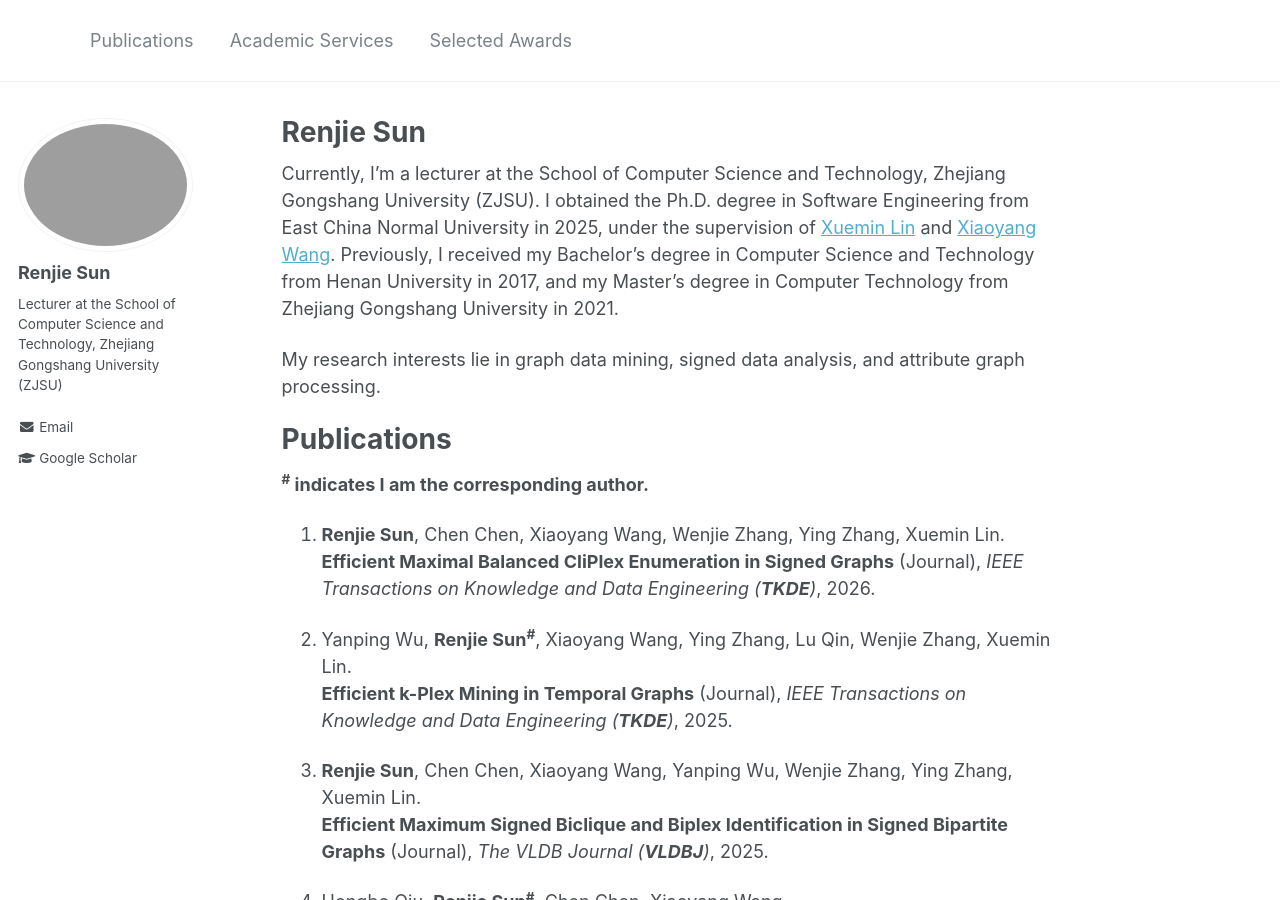
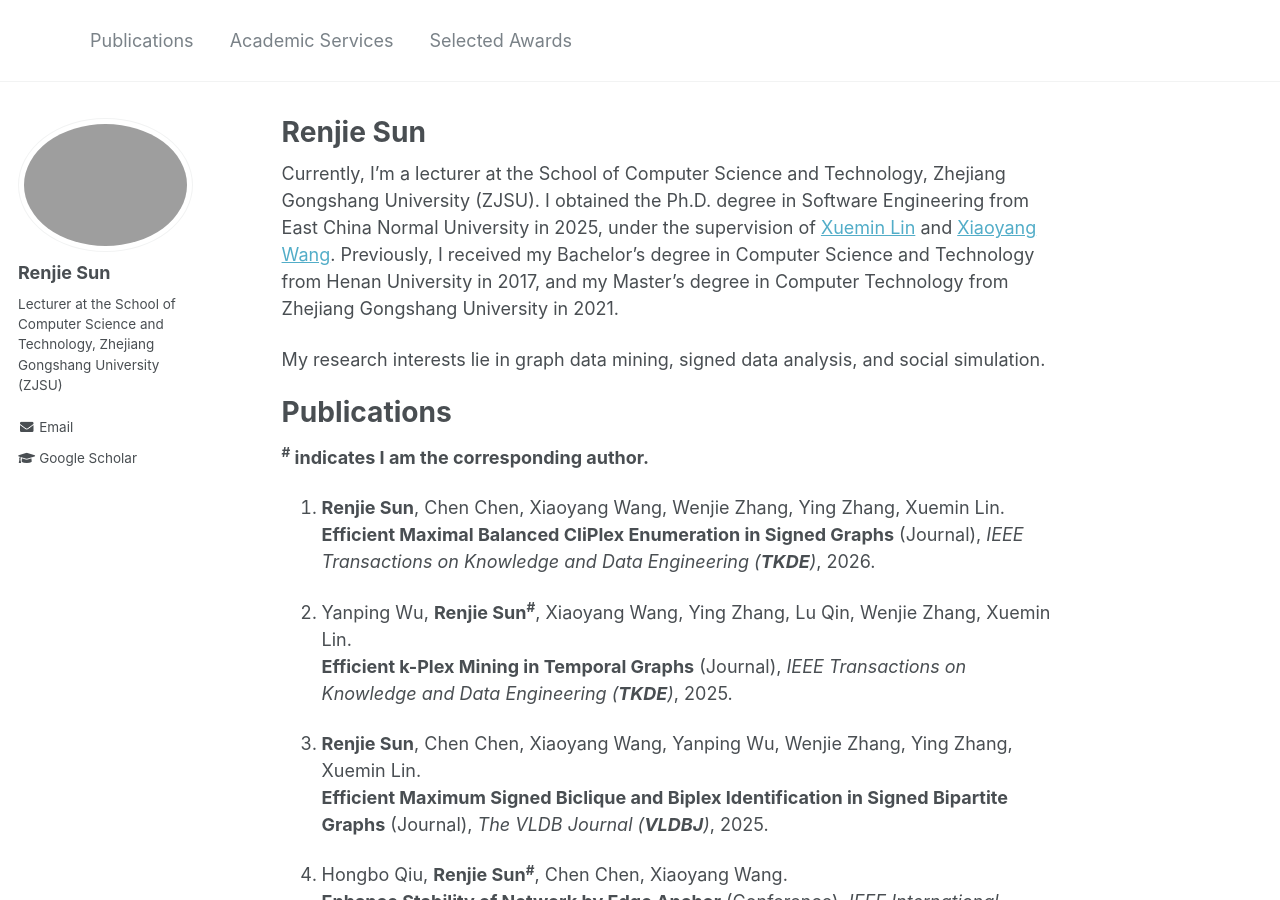
Before and after one commit to sunrj/sunrj.github.io, a Jekyll site: the page built from _pages/about.md, in a window 1280 px wide and 900 px high. Built offline with Jekyll 4.4.1, drawn with Linux system fonts in a browser that asks for light colours.

Commit message:
Update about.md

```diff
--- a/_pages/about.md
+++ b/_pages/about.md
@@ -10,7 +10,7 @@ redirect_from:
 
 Currently, I'm a lecturer at the School of Computer Science and Technology, Zhejiang Gongshang University (ZJSU). I obtained the Ph.D. degree in Software Engineering from East China Normal University in 2025, under the supervision of [Xuemin Lin](https://www.cse.unsw.edu.au/~lxue/) and [Xiaoyang Wang](https://www.unsw.edu.au/staff/xiaoyang-wang). Previously, I received my Bachelor's degree in Computer Science and Technology from Henan University in 2017, and my Master’s degree in Computer Technology from Zhejiang Gongshang University in 2021.
 
-My research interests lie in graph data mining, signed data analysis, and attribute graph processing.
+My research interests lie in graph data mining, signed data analysis, and social simulation.
 <!-- Link to [Google Scholar](https://scholar.google.com/citations?user=7pePWUAAAAAJ&hl=en). Email address: renjie.sun@stu.ecnu.edu.cn -->
 
 Publications
```
